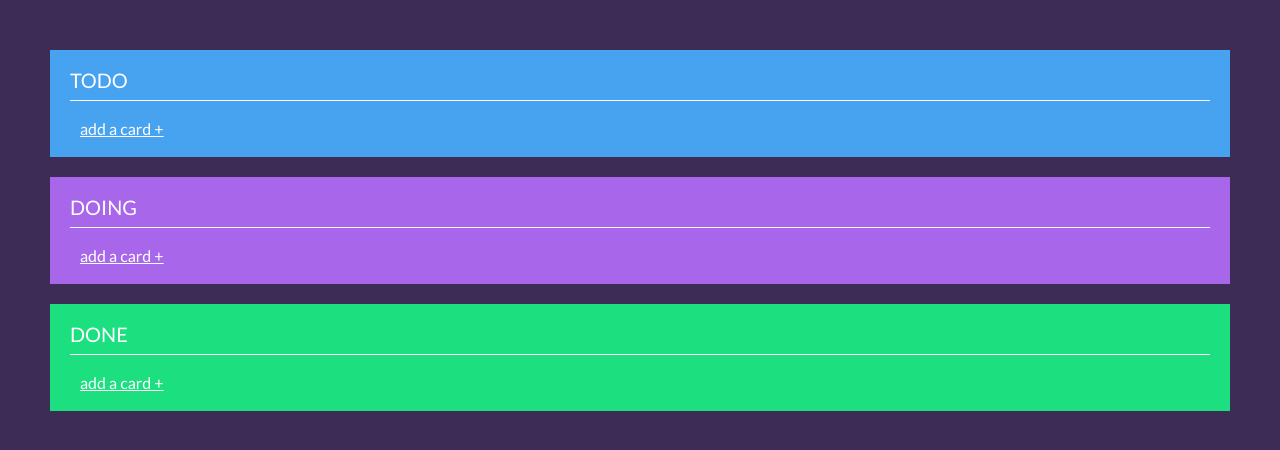
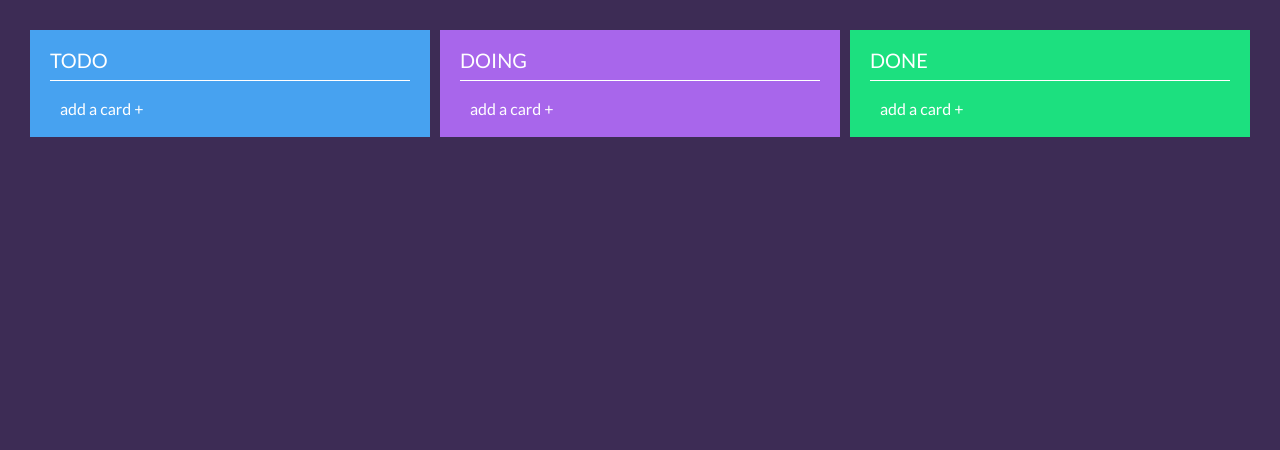
Before and after one commit to Jgmenezes/pareto-challenge, a React (Create React App) app: page / in a window 1280 px wide. Shown: the top 450 px of the page. Built offline with nearby package versions, Linux system fonts and the light colour scheme.

Commit message:
Refactoring Card Component and Card Container, create Textarea Container

```diff
--- a/src/App.css
+++ b/src/App.css
@@ -1,3 +1,10 @@
 .cards {
   padding: 30px;
 }
+
+@media screen and (min-width: 1024px) {
+  .cards {
+    align-items: flex-start;
+    display: flex;
+  }
+}
--- a/src/App.js
+++ b/src/App.js
@@ -6,7 +6,9 @@ class App extends Component {
   render() {
     return (
       <div className="cards">
-        <CardContainer />
+        <CardContainer title='TODO' cardNumber={1} />
+        <CardContainer title='DOING' cardNumber={2} />
+        <CardContainer title='DONE' cardNumber={3} />
       </div>
     );
   }
--- a/src/actions/CardAction.js
+++ b/src/actions/CardAction.js
@@ -1,6 +1,8 @@
-import { CREATE_CARD_1, CREATE_CARD_2, CREATE_CARD_3 } from './actionTypes';
+import { CREATE_CARD_1 } from './actionTypes';
 
-export const CardAction = value => ({
-    type: CREATE_CARD_1,
-    payload: value
-})
+export function createCard(textAreaValue) {
+    return {
+        type: CREATE_CARD_1,
+        payload: textAreaValue
+    }
+}
--- a/src/components/Card.js
+++ b/src/components/Card.js
@@ -4,11 +4,16 @@ import '../styles/Card.css';
 const Card = (props) => {
     return (
         <div className={`card card--${props.cardNumber}`}>
-            <h1 className="card__title">{props.title}</h1>
-            <ul className={`card__list card__list--${props.cardNumber}`}></ul>
-            <a href="#" className='card__link' onClick={props.createCard}>add a card +</a>
-        </div>
+                <h1 className='card__title'>{props.title}</h1>
+                <ul className={`card__list card__list--${props.cardNumber}`}>
+                    {
+                        // se o botão for clicado, deve aparecer os textareas
+                        props.addButtonClicked && props.textareas.length > 0 ? props.textareas : ''
+                    }
+                </ul>
+                <a className='card__link' onClick={() => props.handleAddTextarea(props.cardNumber)} >add a card +</a>
+            </div>
     )
 }
 
-export default Card;
+export default Card
--- /dev/null
+++ b/src/components/Textarea.js
@@ -0,0 +1,34 @@
+import React, { Component } from 'react';
+import { connect } from 'react-redux';
+import { bindActionCreators } from 'redux';
+import { createCard } from '../actions/CardAction';
+import '../styles/Textarea.css';
+
+class Textarea extends Component {
+    constructor(props) {
+        super(props);
+
+        this.handleBlur = this.handleBlur.bind(this);
+    }
+
+    handleBlur(e) {
+        this.props.createCard(e.target.value);
+    }
+
+    render() {
+        return (
+            <textarea
+                cols='30'
+                rows='4'
+                placeholder='Descrição'
+                className={`item__input item__input--${this.props.cardNumber}--${this.props.contador}`}
+                onBlur={this.handleBlur}
+            >
+            </textarea>
+        )
+    }
+}
+
+const mapStateToProps = state => ({ allItems: state.cardState })
+const mapDispatchToProps = dispatch => bindActionCreators({ createCard }, dispatch)
+export default connect(mapStateToProps, mapDispatchToProps)(Textarea)
--- a/src/containers/CardContainer.js
+++ b/src/containers/CardContainer.js
@@ -1,41 +1,57 @@
 import React, { Component } from 'react';
-import { connect } from 'react-redux';
 import Card from '../components/Card';
+import Textarea from '../components/Textarea';
 
 class CardContainer extends Component {
-    constructor() {
-        super();
+    constructor(props) {
+        super(props);
 
         this.state = {
-            contador: 0
+            addButtonClicked: false,
+            contador: 0,
+            arrayCard1: [],
+            arrayCard2: [],
+            arrayCard3: []
         };
     }
 
-    /* adicionando um item (card) na lista (interface) */
-    createCard(cardNumber) {
-        const cardList = document.querySelector(`.card__list--${cardNumber}`); // card correspondente
-        const textarea = `<textarea cols="30" rows="4" placeholder='Descrição' class='item__input item__input--${cardNumber}--${this.state.contador}'></textarea>`; // textarea a ser adicionada
-        const list = document.createElement('li');
-        list.className = 'list__item';
-        list.innerHTML = textarea; //adicionando o textarea no elemento li
-        cardList.appendChild(list); //inserindo li + textarea no card
-        document.querySelector(`.item__input--${cardNumber}--${this.state.contador}`).focus(); // focando no textarea após ser criado
-        this.setState({ contador: this.state.contador + 1 }); // alterando o contador para tornar a class do próximo textarea única
+    handleAddTextarea = (cardNumber) => {
+        if (cardNumber === 1) {
+            const joined1 = this.state.arrayCard1.concat(<Textarea key={`${this.props.cardNumber}--${this.state.contador}`} cardNumber={this.props.cardNumber} contador={this.state.contador} />)
+            this.setState({
+                addButtonClicked: true,
+                contador: this.state.contador + 1,
+                arrayCard1: joined1
+            });
+        }
+
+        if (cardNumber === 2) {
+            const joined2 = this.state.arrayCard2.concat(<Textarea key={`${this.props.cardNumber}--${this.state.contador}`} cardNumber={this.props.cardNumber} contador={this.state.contador} />)
+            this.setState({
+                addButtonClicked: true,
+                contador: this.state.contador + 1,
+                arrayCard2: joined2
+            });
+        }
+
+        if (cardNumber === 3) {
+            const joined3 = this.state.arrayCard3.concat(<Textarea key={`${this.props.cardNumber}--${this.state.contador}`} cardNumber={this.props.cardNumber} contador={this.state.contador} />)
+            this.setState({
+                addButtonClicked: true,
+                contador: this.state.contador + 1,
+                arrayCard3: joined3
+            });
+        }
+        /* focus no textarea após ser criado */
+        setTimeout(() => { document.querySelector(`.item__input--${this.props.cardNumber}--${this.state.contador - 1}`).focus() }, 100);
     }
 
     render() {
-        const { items } = this.props.allItems;
-        console.log(items);
-
+        const string = 'arrayCard'+this.props.cardNumber;
         return (
-            <div>
-                <Card title='TODO' cardNumber={1} createCard={() => this.createCard(1)} />
-                <Card title='DOING' cardNumber={2} createCard={() => this.createCard(2)} />
-                <Card title='DONE' cardNumber={3} createCard={() => this.createCard(3)} />
-            </div>
+            <Card cardNumber={this.props.cardNumber} title={this.props.title} addButtonClicked={this.state.addButtonClicked} textareas={this.state[string]} handleAddTextarea={this.handleAddTextarea} />
         )
     }
 }
 
-const mapStateToProps = state => ({allItems: state.cardState})
-export default connect(mapStateToProps)(CardContainer)
+export default CardContainer
--- a/src/reducers/CardReducer.js
+++ b/src/reducers/CardReducer.js
@@ -1,24 +1,13 @@
-import { CREATE_CARD_1, CREATE_CARD_2, CREATE_CARD_3 } from '../actions/actionTypes';
+import { CREATE_CARD_1 } from '../actions/actionTypes';
+const INITIAL_STATE = { items_1: [] };
 
-const INITIAL_STATE = {items: []};
-
-export const CardReducer = (state = INITIAL_STATE, action) => {
+export default function(state = INITIAL_STATE, action) {
     switch (action.type) {
         case CREATE_CARD_1:
             return {
                 ...state,
-                items: action.value
-            };
-        case CREATE_CARD_2:
-            return {
-                ...state,
-                items: action.value
-            };
-        case CREATE_CARD_3:
-            return {
-                ...state,
-                items: action.value
-            };
+                items_1: state.items_1.concat(action.payload)
+            }
         default:
             return state;
     }
--- a/src/reducers/index.js
+++ b/src/reducers/index.js
@@ -1,5 +1,5 @@
 import { combineReducers } from 'redux';
-import { CardReducer } from './CardReducer';
+import CardReducer  from './CardReducer';
 
 export const Reducers = combineReducers({
     cardState: CardReducer
--- a/src/styles/Card.css
+++ b/src/styles/Card.css
@@ -24,17 +24,20 @@
     padding-bottom: 10px;
 }
 
-.item__input {
-    background: #ffffff;
-    border: none;
-    color: #777777;
-    font-family: 'Lato', 'sans-serif';
-    margin-bottom: 20px;
+.card__link {
+    color: #ffffff;
+    cursor: pointer;
     padding: 10px;
-    width: 92%;
 }
 
-.card__link {
-    color: #ffffff;
-    padding: 10px;
+/* media queries */
+@media screen and (min-width: 1024px) {
+    .card {
+        margin: 0;
+        width: 30%;
+    }
+
+    .card--1, .card--2 {
+        margin-right: 10px;
+    }
 }
--- /dev/null
+++ b/src/styles/Textarea.css
@@ -0,0 +1,9 @@
+.item__input {
+    background: #ffffff;
+    border: none;
+    color: #777777;
+    font-family: 'Lato', 'sans-serif';
+    margin-bottom: 20px;
+    padding: 10px;
+    width: 92%;
+}
```
